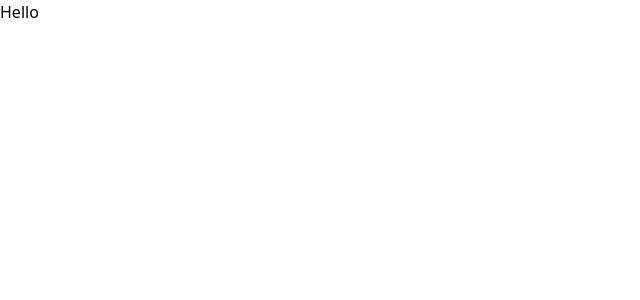
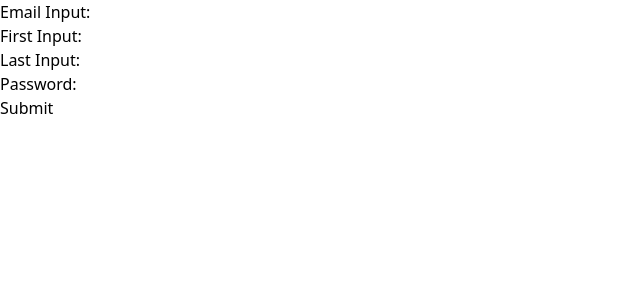
Before and after one commit to alihaghjou/form-react, a React (Vite) app: page / in a window 1280 px wide. Shown: the top 300 px of the page, without its empty margins (0-640 px from the left). Built offline with nearby package versions, Linux system fonts and the light colour scheme.

Commit message:
basic form function added

```diff
--- a/package.json
+++ b/package.json
@@ -11,7 +11,8 @@
   },
   "dependencies": {
     "react": "^18.2.0",
-    "react-dom": "^18.2.0"
+    "react-dom": "^18.2.0",
+    "zod": "^3.21.4"
   },
   "devDependencies": {
     "@types/react": "^18.0.37",
--- a/src/App.tsx
+++ b/src/App.tsx
@@ -1,10 +1,38 @@
+import { useState } from "react";
+
 function App() {
+  const [email, setEmail] = useState("")
+  const [firstName, setFirstName] = useState("")
+  const [lastName, setLastName] = useState("")
+  const [password, setPassword] = useState("")
+
+  function handleSubmit(e : React.FormEvent<HTMLFormElement>) {
+    e.preventDefault()
+    console.log(email, firstName, lastName, password);
+
+  }
 
   return (
-    <h1 className="text-center">
-    Hello
-    </h1>
-  )
+    <form onSubmit={(e) => handleSubmit(e)}>
+      <div>
+        <label htmlFor="Email">Email Input:</label>
+        <input value={email} onChange={(e) => setEmail(e.target.value)} required id="Email" type="text" />
+      </div>
+      <div>
+        <label htmlFor="First Name">First Input:</label>
+        <input value={firstName} onChange={(e) => setFirstName(e.target.value)} required id="First Name" type="text" />
+      </div>
+      <div>
+        <label htmlFor="Last Name">Last Input:</label>
+        <input value={lastName} onChange={(e) => setLastName(e.target.value)} required id="Last Name" type="text" />
+      </div>
+      <div>
+        <label htmlFor="password">Password:</label>
+        <input value={password} onChange={(e) => setPassword(e.target.value)} required id="password" type="password" />
+      </div>
+      <button type="submit">Submit</button>
+    </form>
+  );
 }
 
-export default App
+export default App;
```
Also changed, not shown: 1 other file (tests, documents, lock files or other folders).
